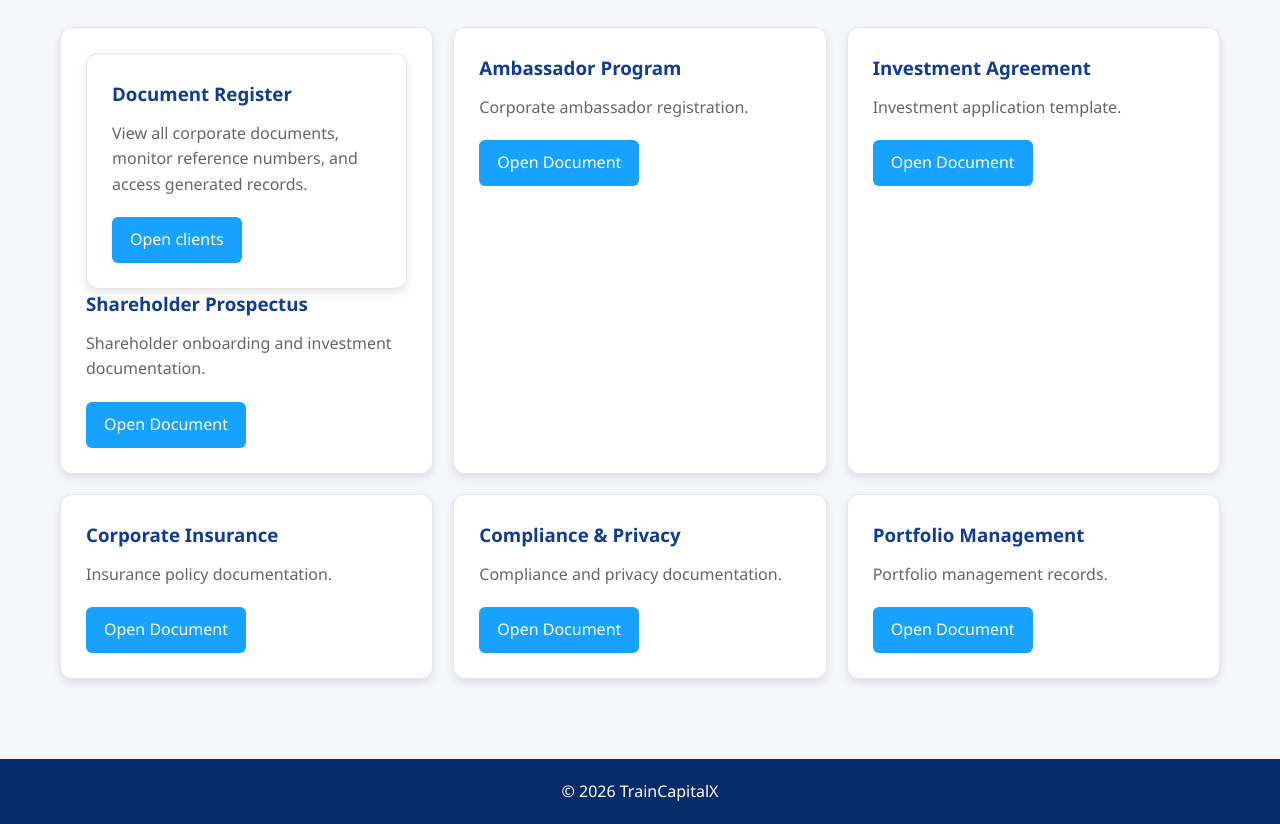
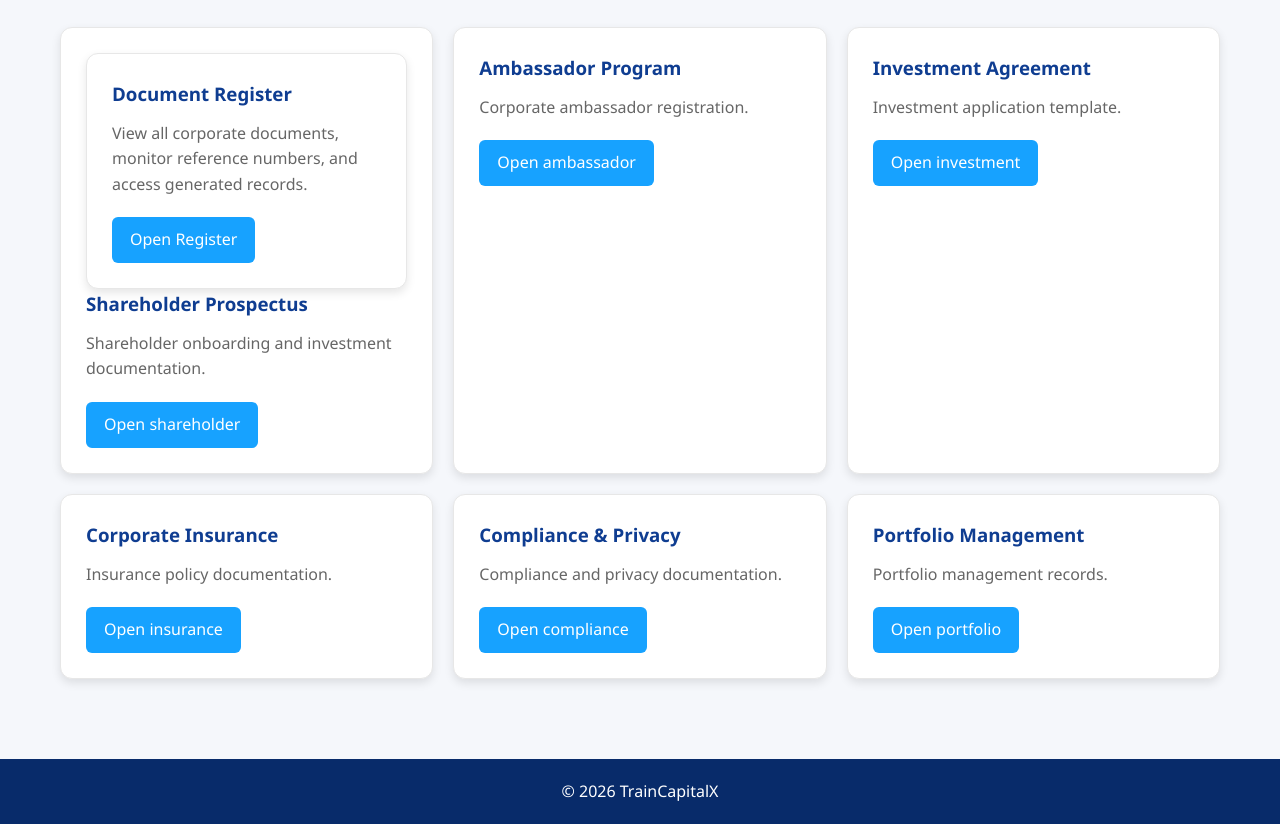
Before and after one commit to bitfurytech21-eng/traincapitalx-corporate-documents, a website built with Vite: page index.html in a window 1280 px wide. Shown: the part 247-1071 px from the top of the page. Built offline with nearby package versions, Linux system fonts and the light colour scheme.

Commit message:
TrainCapitalX Corporation

```diff
--- a/index.html
+++ b/index.html
@@ -62,9 +62,9 @@ View all corporate documents, monitor reference numbers, and access generated re
 
 </p>
 
-<a href="templates/clients.html">
+<a href="clients.html">
 
-Open clients
+Open Register
 
 </a>
 
@@ -80,7 +80,7 @@ Shareholder onboarding and investment documentation.
 
 <a href="templates/shareholder.html">
 
-Open Document
+Open shareholder
 
 </a>
 
@@ -98,7 +98,7 @@ Corporate ambassador registration.
 
 <a href="templates/ambassador.html">
 
-Open Document
+Open ambassador
 
 </a>
 
@@ -116,7 +116,7 @@ Investment application template.
 
 <a href="templates/investment.html">
 
-Open Document
+Open investment
 
 </a>
 
@@ -134,7 +134,7 @@ Insurance policy documentation.
 
 <a href="templates/insurance.html">
 
-Open Document
+Open insurance
 
 </a>
 
@@ -152,7 +152,7 @@ Compliance and privacy documentation.
 
 <a href="templates/compliance.html">
 
-Open Document
+Open compliance
 
 </a>
 
@@ -170,7 +170,7 @@ Portfolio management records.
 
 <a href="templates/portfolio.html">
 
-Open Document
+Open portfolio
 
 </a>
 
```
